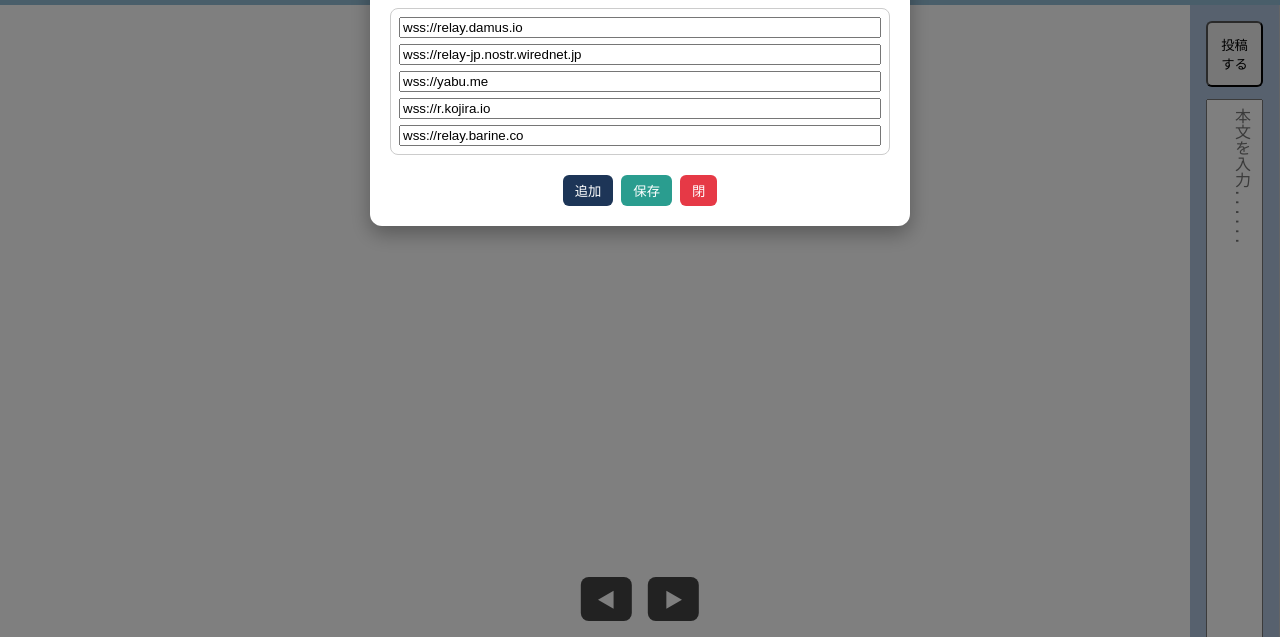
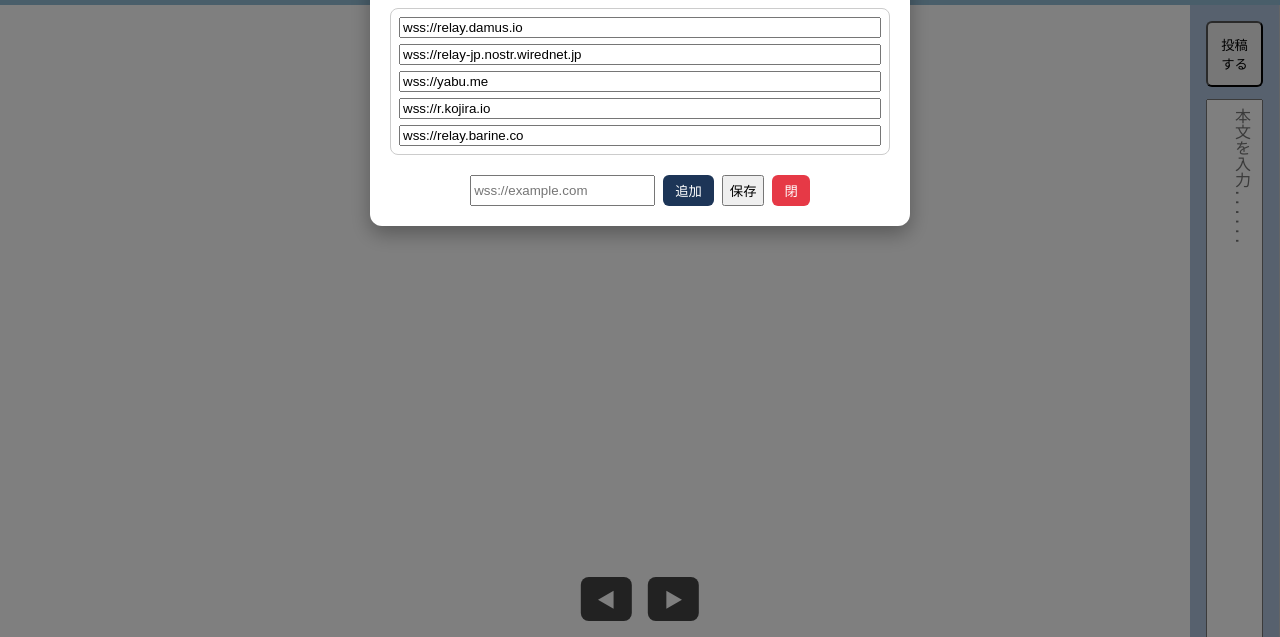
Before and after one commit to invertedtriangle358/Nosame, a plain HTML site: page index.html in a window 1280 px wide. Both pictures are taken after a click on the button "設定". Shown: the part 163-800 px from the top of the page. Drawn offline with Linux system fonts and the light colour scheme; a web font is replaced by a local one.

Commit message:
Update index.html

```diff
--- a/index.html
+++ b/index.html
@@ -23,10 +23,13 @@
     <div class="modal-content" role="dialog" aria-modal="true" aria-labelledby="relayModalTitle">
       <h2 id="relayModalTitle">接続先一覧</h2>
       <div id="relayList"></div>
-      <div class="modal-actions">
-        <button id="btnAddRelay">追加</button>
-        <button id="btnConnectModal">保存</button>
-        <button id="btnCloseModal">閉</button>
+<div class="modal-actions">
+  <input id="relayInput" type="text" placeholder="wss://example.com" />
+  <button id="btnAddRelay">追加</button>
+  <button id="btnSaveRelays">保存</button>
+  <button id="btnCloseModal">閉</button>
+</div>
+
       </div>
     </div>
   </div>
```
